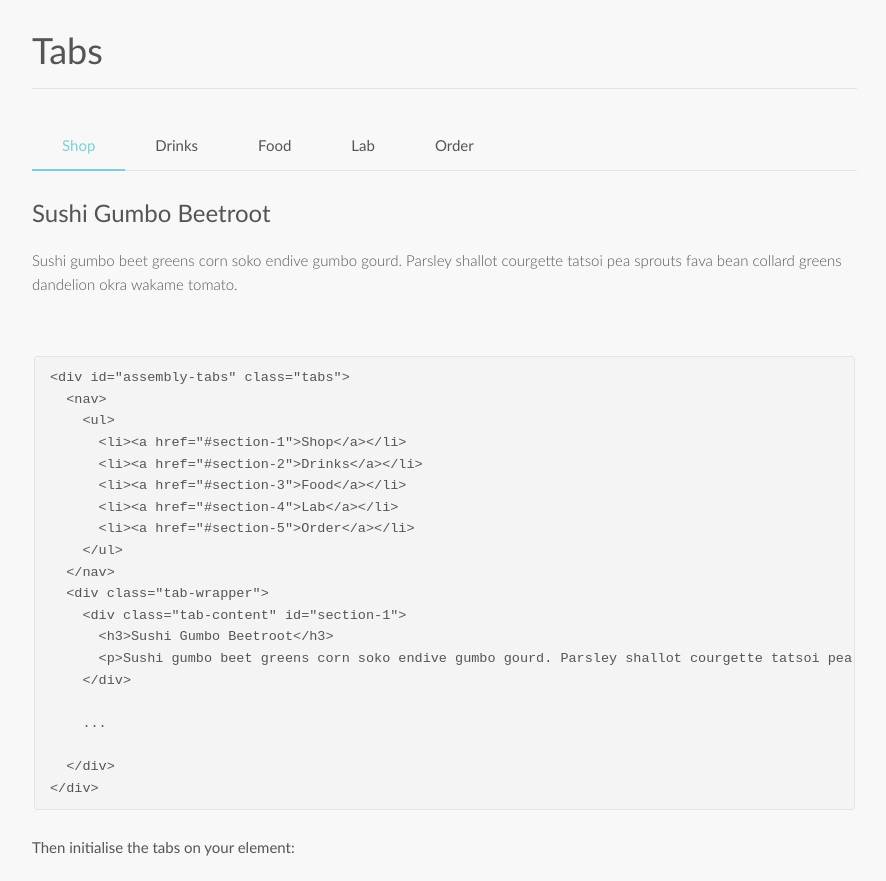
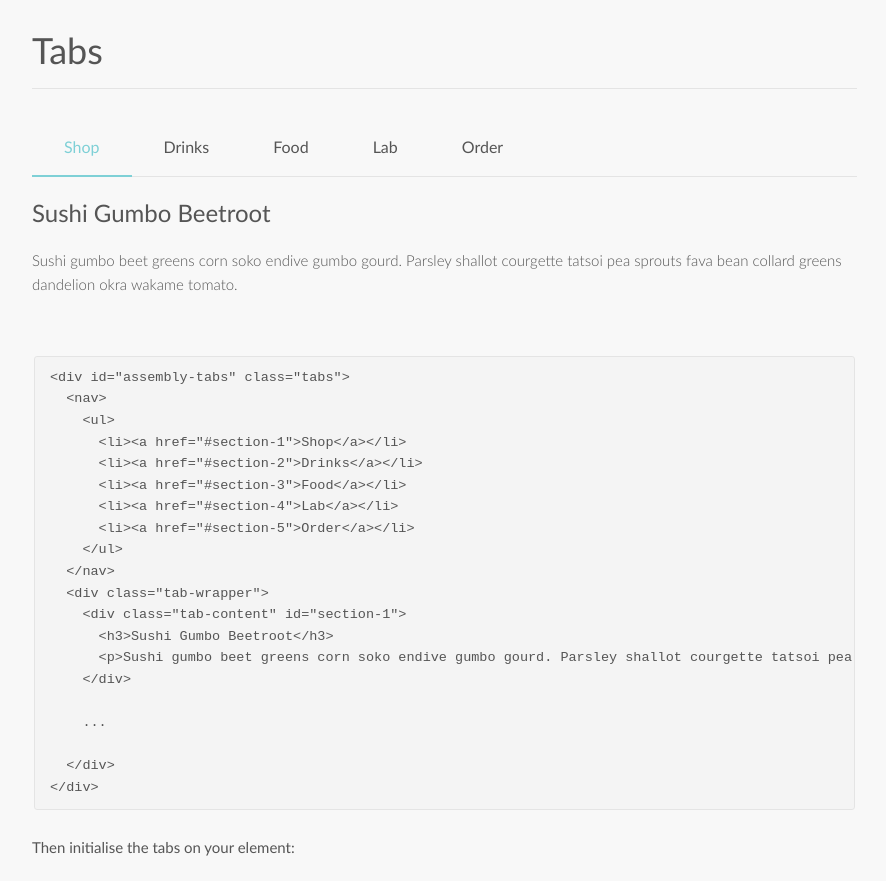
Before and after one commit to assembly-edu/assembly-style-guide, a website: page index.html in a window 1280 px wide. Shown: the part 7867-8748 px from the top of the page, without its empty margins (53-939 px from the left). Drawn offline with nearby package versions, Linux system fonts and the light colour scheme; files that its build step writes are made by us from their sources.

Commit message:
IE8 style fixes

```diff
--- a/index.html
+++ b/index.html
@@ -10,7 +10,17 @@
     <link rel="stylesheet" href="//maxcdn.bootstrapcdn.com/font-awesome/4.3.0/css/font-awesome.min.css">
     <link rel="stylesheet" href="dist/css/assembly.min.css">
     <link rel="stylesheet" href="dist/css/styleguide.css">
-    <script src="http://code.jquery.com/jquery-2.1.4.min.js"></script>
+    <!--[if !IE]><!-->
+      <script src="https://ajax.googleapis.com/ajax/libs/jquery/2.0.0/jquery.min.js"></script>
+    <!--<![endif]-->
+
+    <!--[if lte IE 8]>
+      <script src="https://ajax.googleapis.com/ajax/libs/jquery/1.9.1/jquery.min.js"></script>
+    <![endif]-->
+
+    <!--[if gt IE 8]>
+      <script src="https://ajax.googleapis.com/ajax/libs/jquery/2.0.0/jquery.min.js"></script>
+    <![endif]-->
     <script src="dist/js/sticky-kit.js"></script>
     <script src="dist/js/assembly.min.js"></script>
 
--- a/lib/assets/javascripts/assembly/tabs.js
+++ b/lib/assets/javascripts/assembly/tabs.js
@@ -24,7 +24,7 @@
       this.initEvents();
     },
     initEvents: function () {
-      self = this;
+      var self = this;
       var tab, _i, _len, _ref;
       _ref = this.tabs;
       for (_i = 0, _len = _ref.length; _i < _len; _i++) {
--- a/lib/assets/stylesheets/assembly/components.scss
+++ b/lib/assets/stylesheets/assembly/components.scss
@@ -99,6 +99,7 @@
 // MODAL //
 
 .assembly-modal {
+  background-color: darken($slate-grey, 30%);
   background-color: rgba(darken($slate-grey, 30%),0.85);
   z-index: 9999;
   padding: 60px 30px;
@@ -109,6 +110,7 @@
   top: -1000px;
   left: -10000px;
 
+  -ms-filter: "progid:DXImageTransform.Microsoft.Alpha(Opacity=0)";
   opacity: 0;
 
   -webkit-transition: opacity 200ms;
@@ -122,6 +124,7 @@
     left: 0;
     right: 0;
     bottom: 0;
+    -ms-filter: "progid:DXImageTransform.Microsoft.Alpha(Opacity=100)";
     opacity: 1;
     .assembly-modal-wrapper {
       -webkit-transform: translateY(0px);
@@ -228,30 +231,21 @@
       padding: 0;
       margin: 0;
       list-style: none;
-      display: inline-block;
+      display: block;
+      font-size: 0;
       li {
         border-bottom: none;
+        font-size: 16px;
         margin: 0;
-        display: block;
-        float: left;
+        display: inline-block;
         position: relative;
         &.tab-current {
-          box-shadow: inset 0 -2px $primary-color;
+          border-bottom: 2px solid $primary-color;
           z-index: 100;
           a {
             color: $primary-color;
             text-decoration: none;
           }
-        }
-        &.tab-current:before,
-        &.tab-current:after {
-          content: '';
-          position: absolute;
-          height: 1px;
-          right: 100%;
-          bottom: 0;
-          width: 1000px;
-          background: $light-grey;
         }
         &:after {
           right: auto;
@@ -276,7 +270,8 @@
 
   .tab-wrapper .tab-content {
     display: none;
-    margin: 0 auto;
+    margin: -1px auto 0;
+    border-top: 1px solid $light-grey;
     &:before,
     &:after {
       content: '';
@@ -365,6 +360,7 @@
       padding: 0 25px;
       display: block;
       line-height: 60px;
+      font-size: 14px;
       color: $font-color;
       &:hover, &:focus, &:visited {
         text-decoration: none;
```
Also changed, not shown: dist/css/assembly.min.css, dist/js/assembly.min.js.
